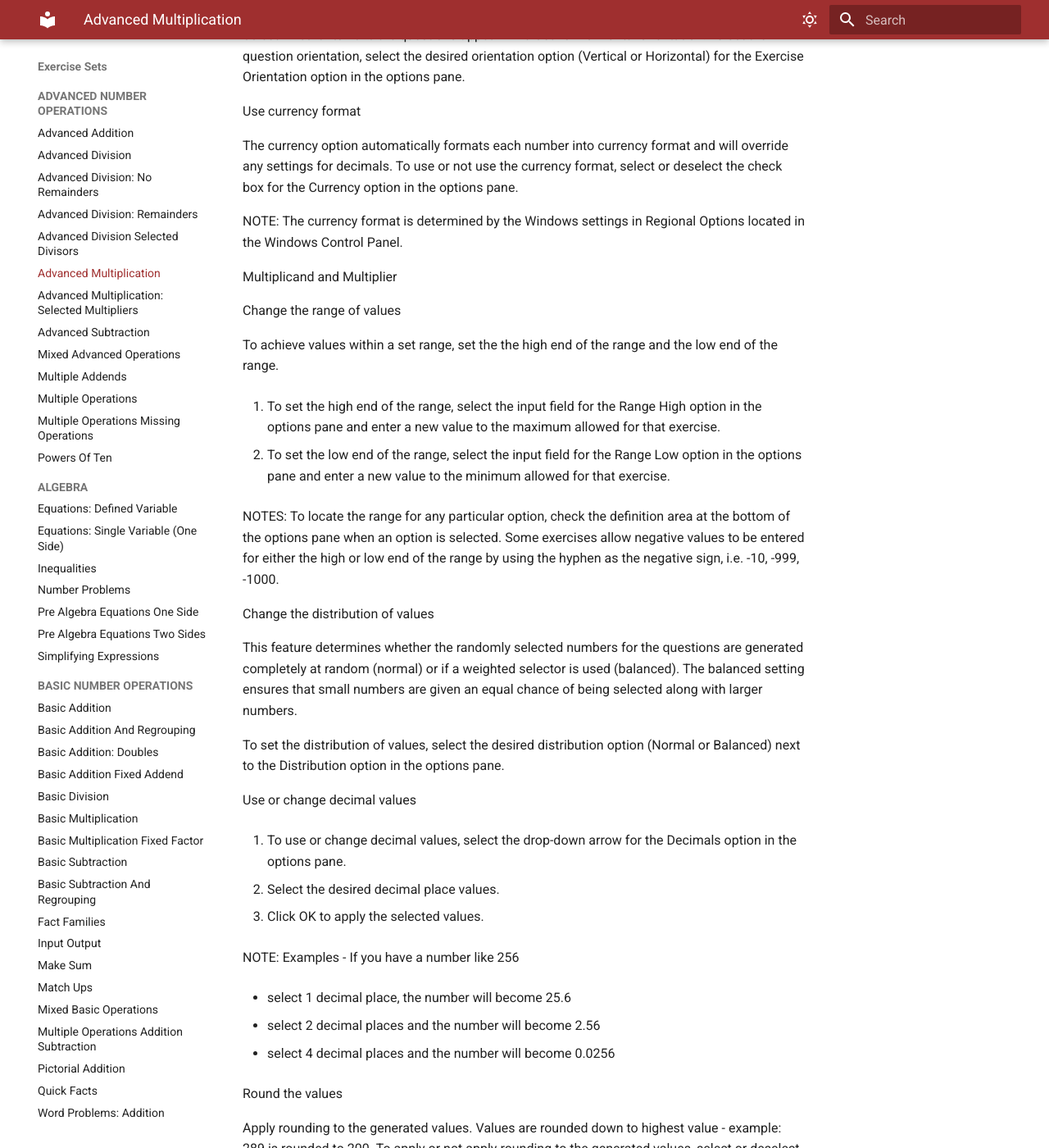
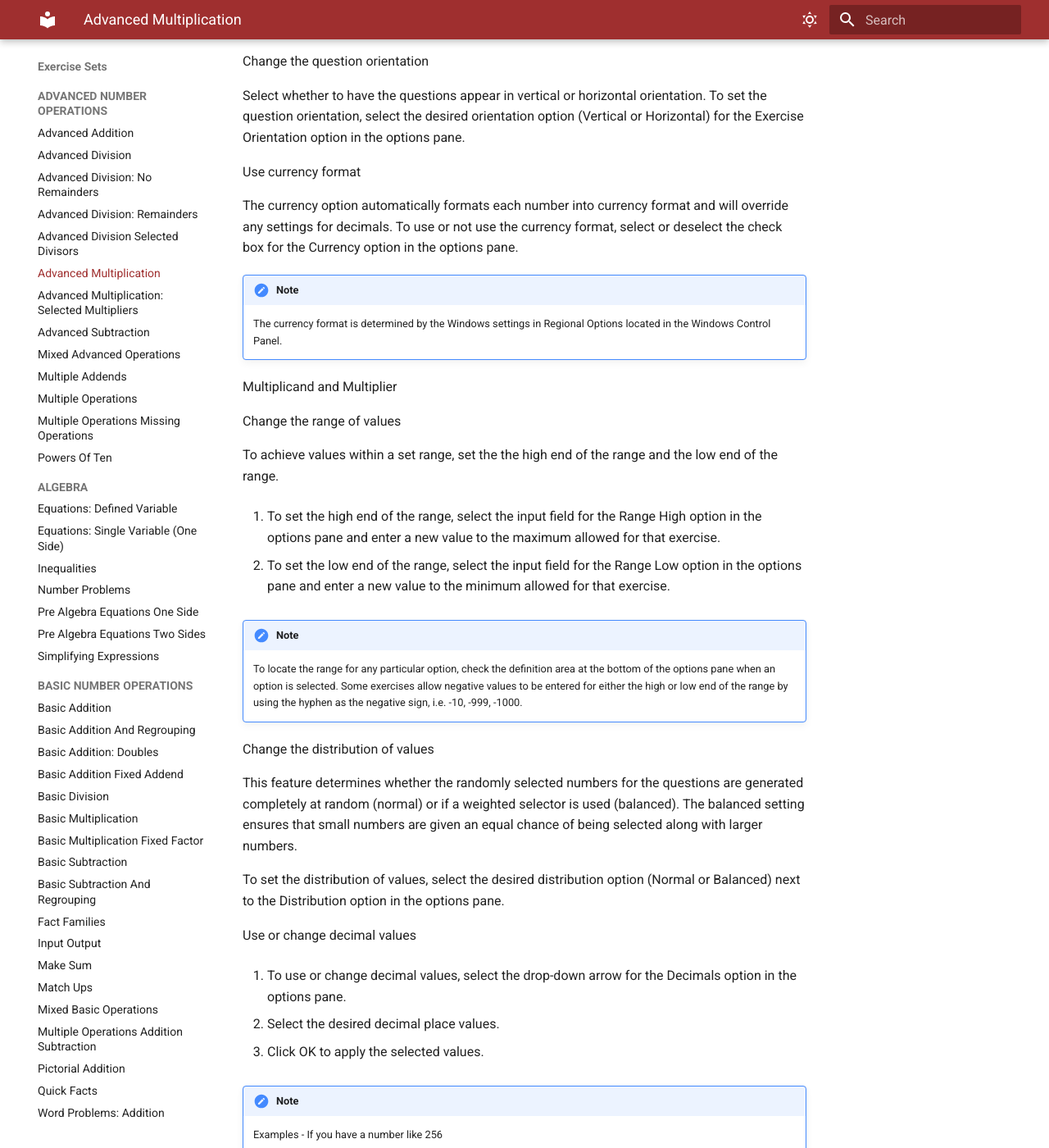
Before and after one commit to rdinch/MathResourceStudio-Help, an MkDocs documentation site: the page built from docs/exercise-sets/Advanced Number Operations/advanced-multiplication.md, in a window 1280 px wide and 1400 px high, scrolled down 1690 px. Shown: the whole window at 82% size. Built offline with MkDocs 1.6.1 and Material for MkDocs 9.7.7, drawn with Linux system fonts in a browser that asks for light colours.

Commit message:
Add notes to advanced multiplication.

```diff
--- a/docs/exercise-sets/Advanced Number Operations/advanced-multiplication.md
+++ b/docs/exercise-sets/Advanced Number Operations/advanced-multiplication.md
@@ -25,11 +25,11 @@ Change the number of exercises in a row
 
 2. Click the down arrow to choose a new number from the list or use Auto.
 
-Notes:
+!!! note
+    If you are using the default auto settings, the number of questions per row will change automatically when you adjust the font size or the low/high number ranges.
 
-- If you are using the default auto settings, the number of questions per row will change automatically when you adjust the font size or the low/high number ranges.
-
-- For word problems exercises sets, you can only choose 1 or 2 exercises per row.
+!!! note
+    For word problems exercises sets, you can only choose 1 or 2 exercises per row.
 
 Change the row spacing
 
@@ -69,7 +69,8 @@ Use currency format
 
 The currency option automatically formats each number into currency format and will override any settings for decimals. To use or not use the currency format, select or deselect the check box for the Currency option in the options pane.
 
-NOTE: The currency format is determined by the Windows settings in Regional Options located in the Windows Control Panel.
+!!! note
+    The currency format is determined by the Windows settings in Regional Options located in the Windows Control Panel.
 
 Multiplicand and Multiplier
 
@@ -81,7 +82,8 @@ To achieve values within a set range, set the the high end of the range and the
 
 2. To set the low end of the range, select the input field for the Range Low option in the options pane and enter a new value to the minimum allowed for that exercise.
 
-NOTES: To locate the range for any particular option, check the definition area at the bottom of the options pane when an option is selected. Some exercises allow negative values to be entered for either the high or low end of the range by using the hyphen as the negative sign, i.e. -10, -999, -1000.
+!!! note
+    To locate the range for any particular option, check the definition area at the bottom of the options pane when an option is selected. Some exercises allow negative values to be entered for either the high or low end of the range by using the hyphen as the negative sign, i.e. -10, -999, -1000.
 
 Change the distribution of values
 
@@ -97,13 +99,14 @@ Use or change decimal values
 
 3. Click OK to apply the selected values.
 
-NOTE: Examples - If you have a number like 256
+!!! note
+    Examples - If you have a number like 256
 
-- select 1 decimal place, the number will become 25.6
+    - select 1 decimal place, the number will become 25.6
 
-- select 2 decimal places and the number will become 2.56
+    - select 2 decimal places and the number will become 2.56
 
-- select 4 decimal places and the number will become 0.0256
+    - select 4 decimal places and the number will become 0.0256
 
 Round the values
 
```
